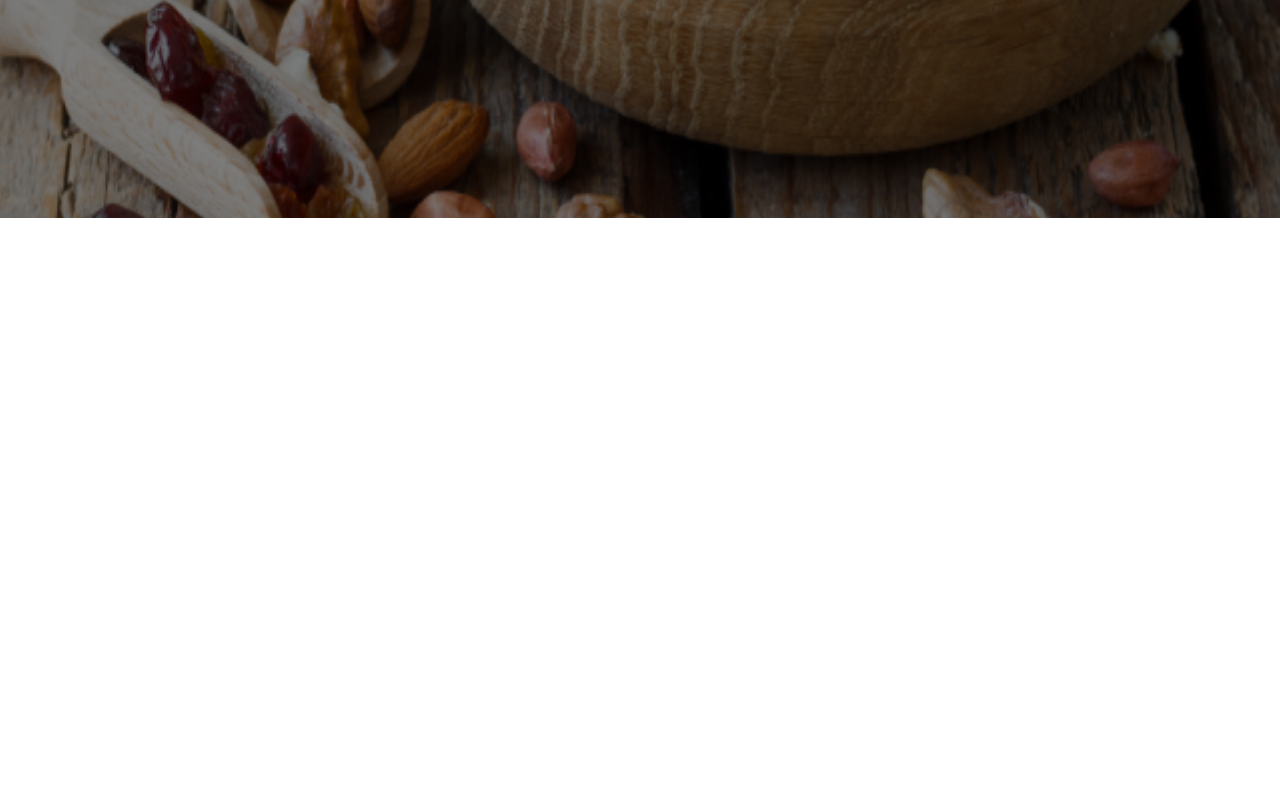
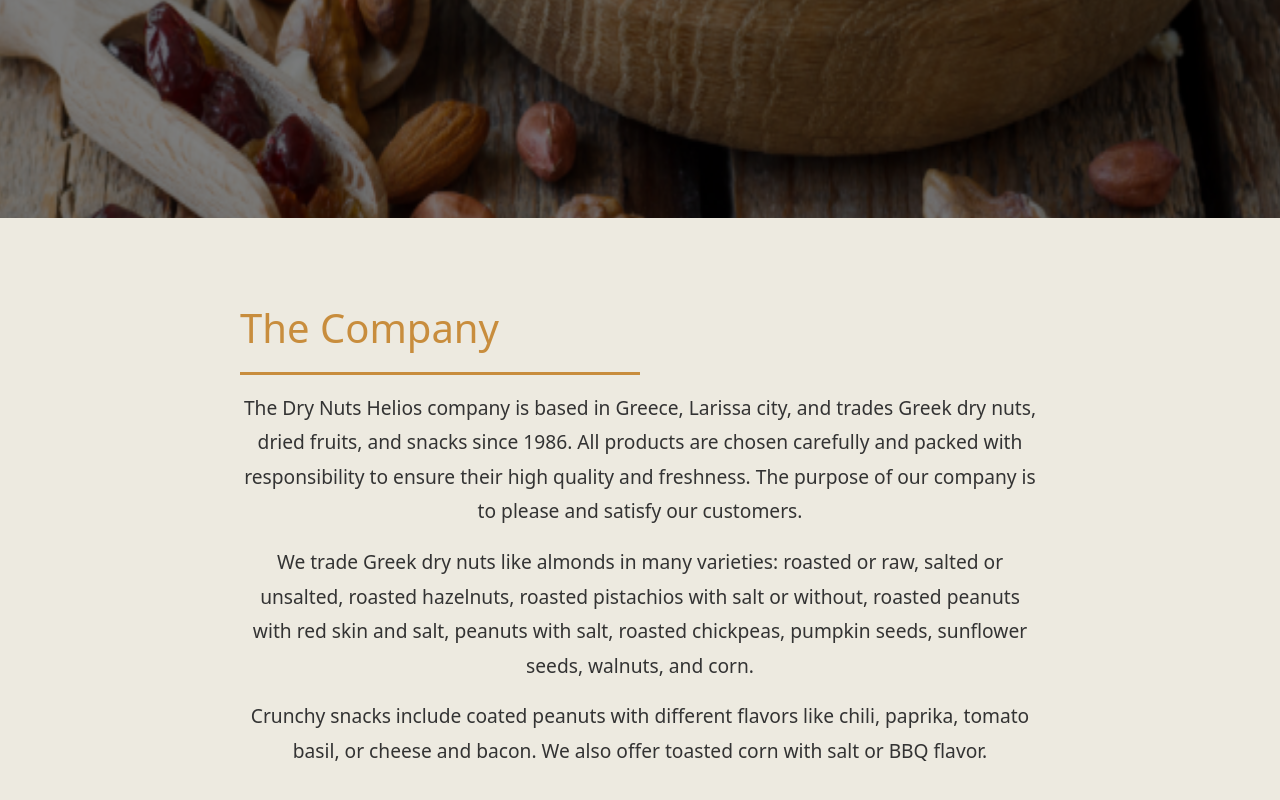
Before and after one commit to FlorianChazizi/hlios, a Next.js app: page / in a window 1280 px wide. Shown: the part 582-1382 px from the top of the page. Before the commit the page ends 800 px from the top, so only its background shows below. Built offline with nearby package versions, Linux system fonts and the light colour scheme.

Commit message:
About Us

```diff
--- /dev/null
+++ b/app/components/AboutUs.tsx
@@ -0,0 +1,33 @@
+"use client"
+import React from "react";
+import { useEffect } from 'react';
+
+import "../styles/aboutus.css";
+import AOS from 'aos';
+
+const AboutUs: React.FC = () => {
+      useEffect(() => {
+        AOS.init({ duration: 1000 });
+      }, []);
+
+  return (
+    <section className="about" id="aboutus">
+      <div className="content">
+        <h2 data-aos="fade-down">The Company</h2>
+        <p data-aos="fade-down">
+          The Dry Nuts Helios company is based in Greece, Larissa city, and trades Greek dry nuts, dried fruits, and snacks since 1986.
+          All products are chosen carefully and packed with responsibility to ensure their high quality and freshness.
+          The purpose of our company is to please and satisfy our customers.
+        </p>
+        <p data-aos="fade-down">
+          We trade Greek dry nuts like almonds in many varieties: roasted or raw, salted or unsalted, roasted hazelnuts, roasted pistachios with salt or without, roasted peanuts with red skin and salt, peanuts with salt, roasted chickpeas, pumpkin seeds, sunflower seeds, walnuts, and corn.
+        </p>
+        <p data-aos="fade-down">
+          Crunchy snacks include coated peanuts with different flavors like chili, paprika, tomato basil, or cheese and bacon. We also offer toasted corn with salt or BBQ flavor.
+        </p>
+      </div>
+    </section>
+  );
+};
+
+export default AboutUs;
--- a/app/page.tsx
+++ b/app/page.tsx
@@ -1,10 +1,13 @@
 "use client";
 import Hero from "./components/Hero";
+import AboutUs from "./components/AboutUs";
 
 export default function Home() {
   return (
     <div>
-           <Hero />
+
+      <Hero />
+      <AboutUs />
 
     </div>
   );
```
